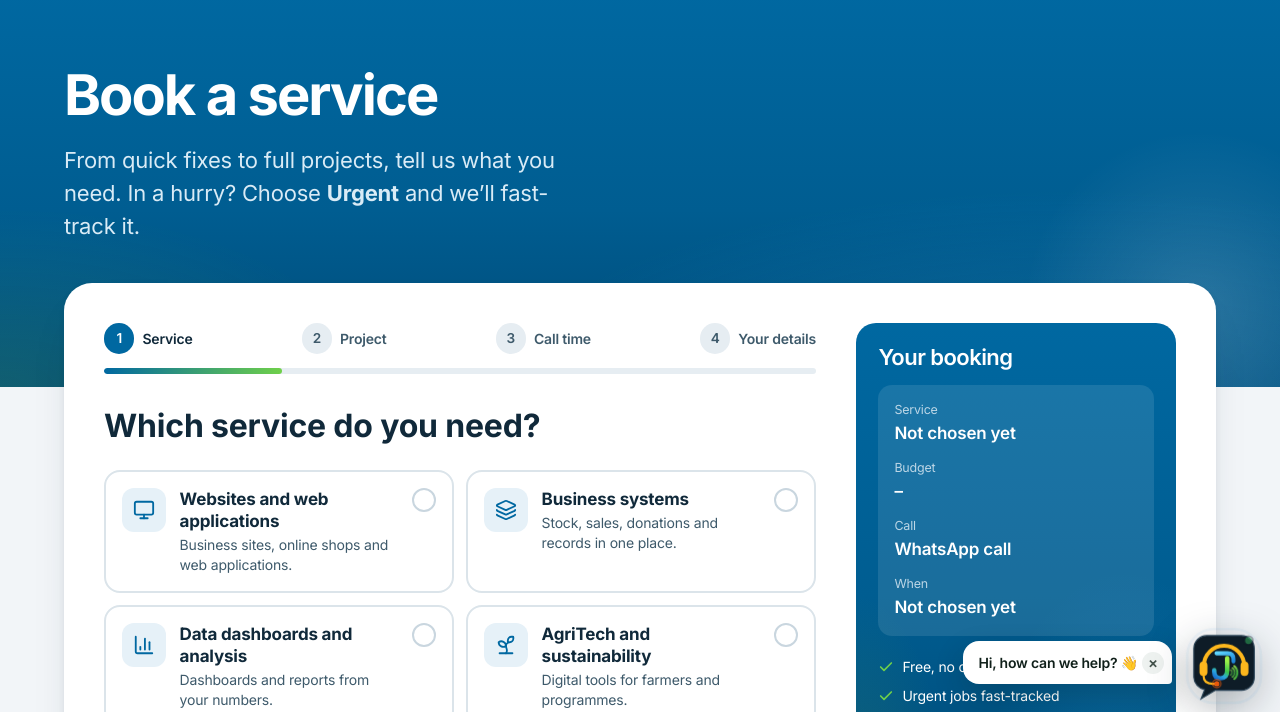
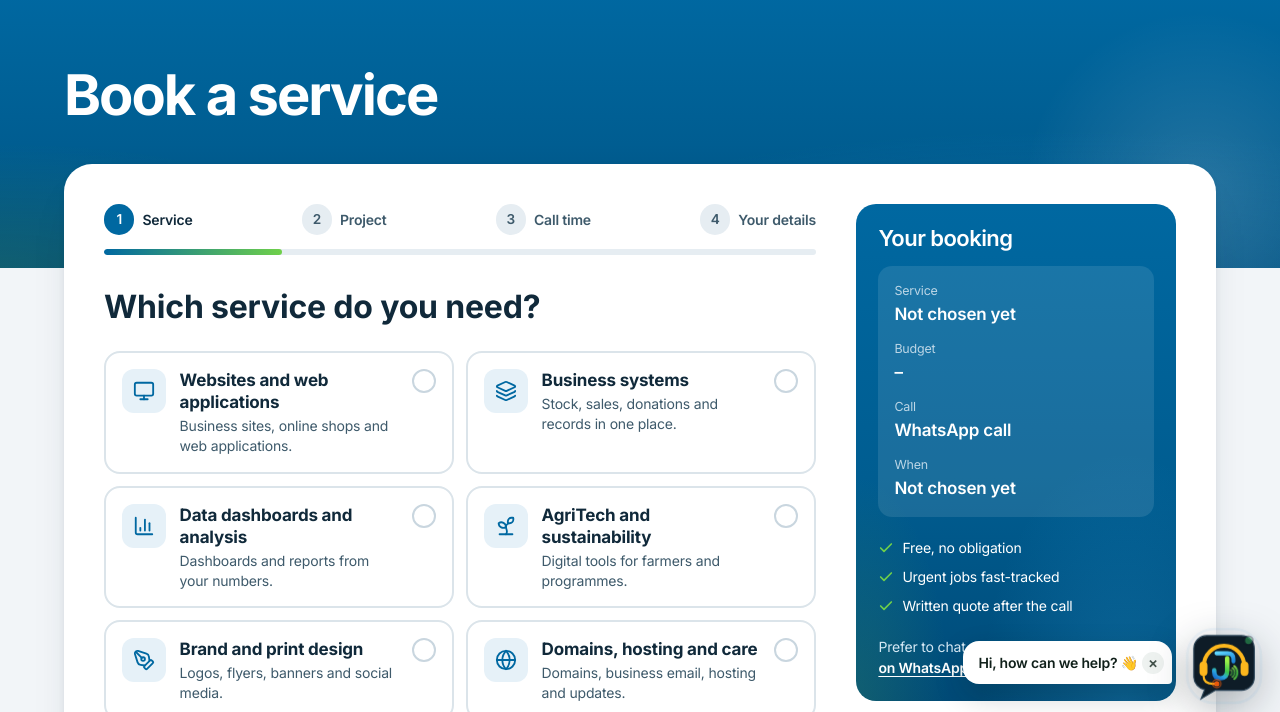
Before and after one commit to Jaytech9/jaytech9-website, an Astro site: page /book in a window 1280 px wide. Shown: the part 78-790 px from the top of the page. Built offline with nearby package versions, Linux system fonts and the light colour scheme; Astro itself is replaced by a stand-in of ours.

Commit message:
Booking: remove the header intro line
Co-Authored-By: Claude Opus 5.5 <noreply@anthropic.com>
Claude-Session: https://claude.ai/code/session_01SMTWVFdmidQaQhJHw9PXmz

```diff
--- a/src/pages/book.astro
+++ b/src/pages/book.astro
@@ -18,7 +18,6 @@ const steps = ['Service', 'Project', 'Call time', 'Your details'];
   <header class="page-head">
     <div class="wrap">
       <h1>Book a service</h1>
-      <p class="lede">From quick fixes to full projects, tell us what you need. In a hurry? Choose <strong>Urgent</strong> and we’ll fast-track it.</p>
     </div>
   </header>
 
```
